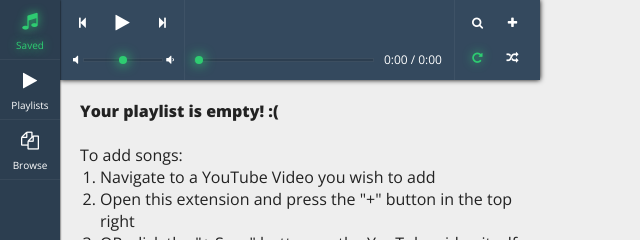
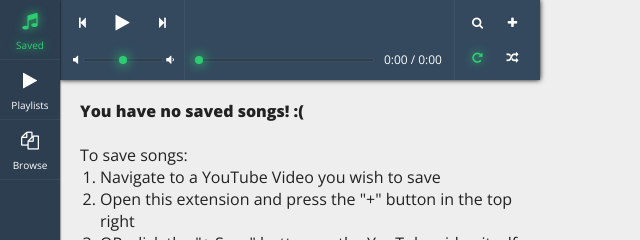
Before and after one commit to mashlol/PlayTube, a browser extension: page index.html in a window 1280 px wide. Shown: the top 240 px of the page, 0-640 px from the left. Drawn offline with nearby package versions, Linux system fonts and the light colour scheme.

Commit message:
Reword help

```diff
--- a/css/style.css
+++ b/css/style.css
@@ -42,7 +42,6 @@ ol {
     height: 60px;
     padding: 7px;
     color: white;
-    /*box-shadow: 0 0 8px -2px black inset;*/
     cursor: pointer;
     border-bottom: 1px solid rgba(255,255,255,0.05);
 }
--- a/index.html
+++ b/index.html
@@ -75,11 +75,11 @@
         </div>
         <div class="playlist">
             <div class="help">
-                <p><strong>Your playlist is empty! :(</strong></p>
+                <p><strong>You have no saved songs! :(</strong></p>
                 <br />
-                <p>To add songs:</p>
+                <p>To save songs:</p>
                 <ol>
-                    <li>Navigate to a YouTube Video you wish to add</li>
+                    <li>Navigate to a YouTube Video you wish to save</li>
                     <li>Open this extension and press the "+" button in the top right</li>
                     <li>OR, click the "+ Save" button on the YouTube video itself</li>
                 </ol>
```
